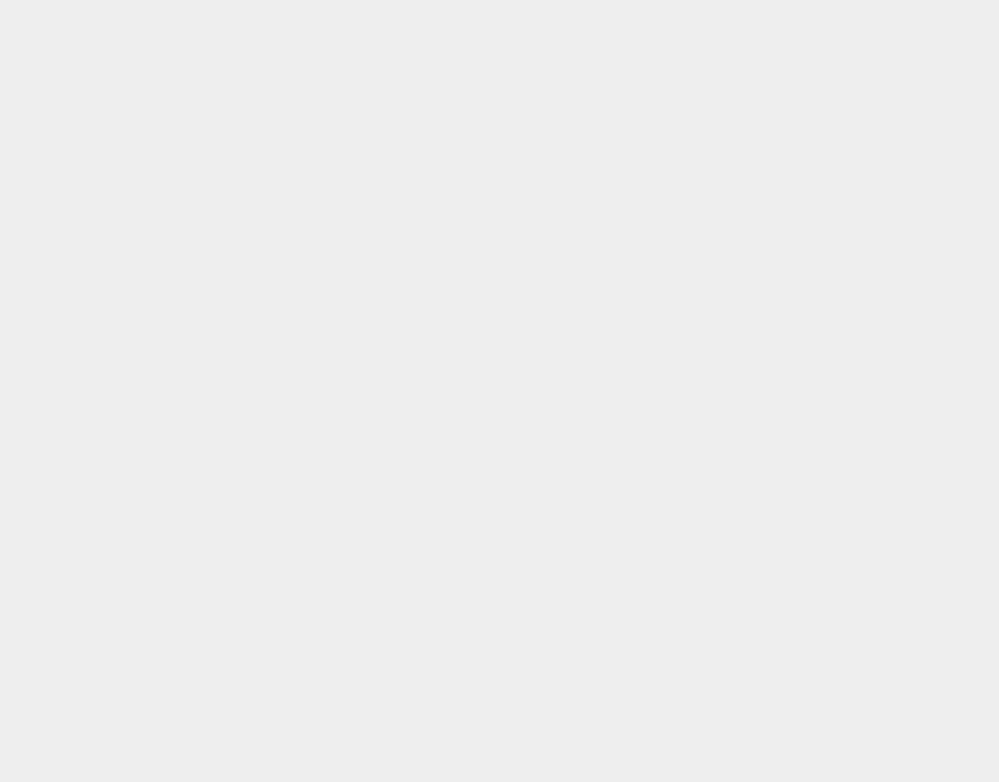
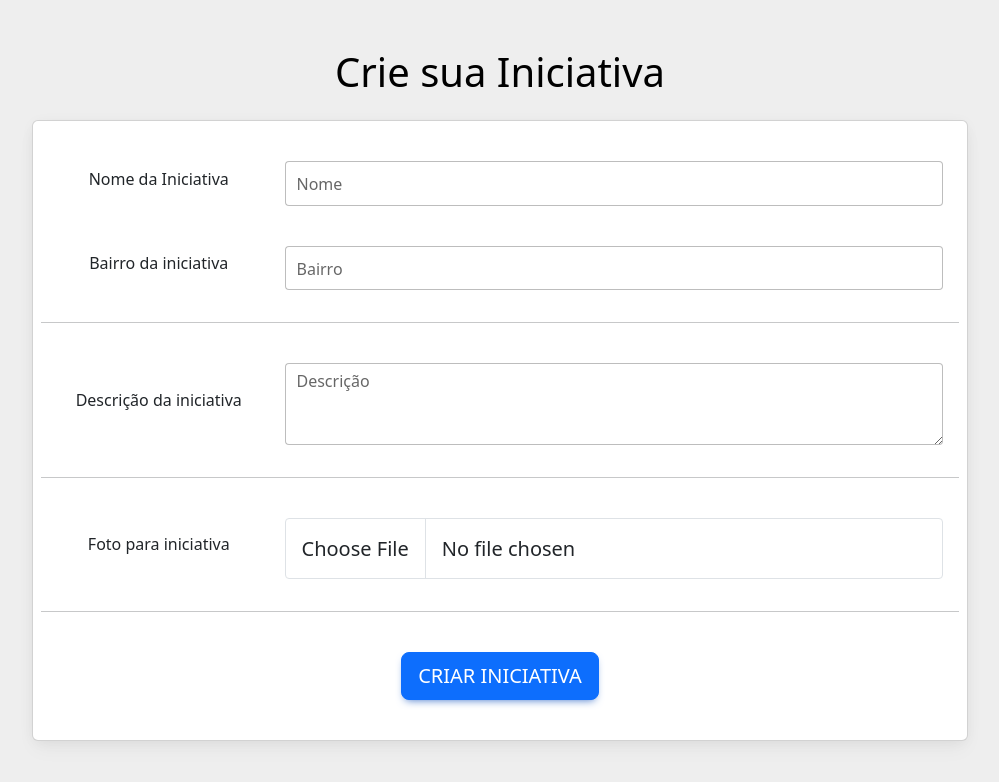
Before and after one commit to RodBC/Projeto-Engenharia-Software, a React (Vite) app in the folder application/apps/client/: page /Form in a window 1280 px wide. Before the commit this address had no page. Shown: the top 782 px of the page, without its empty margins (140-1139 px from the left). Built offline with nearby package versions, Linux system fonts and the light colour scheme.

Commit message:
puxando imagens do banco de dados, criando o froms da iniciativa, criando método para criar iniciativa

```diff
--- a/application/apps/client/src/App.tsx
+++ b/application/apps/client/src/App.tsx
@@ -3,20 +3,18 @@ import { HomePage } from "./components/HomePage/HomePage.js"
 import { AboutPage } from "./components/AboutPage/AboutPage.js"
 import { LoginPage } from './components/LoginPage/LoginPage.js'
 import { RegisterPage } from "./components/RegisterPage/RegisterPage.js"
-// import { AuthRequire } from './contexts/auth/AuthRequire.tsx'
-import './app_style.css'
 import { UserPage } from './components/UserPage/UserPage.js'
 import { InitiativePage } from './components/InitiativePage/InitiativePage.tsx'
-import { InitiativeForm } from './components/InitiativeForms/initiative_forms.tsx'
+import { UserForm } from './components/userForms/userForms.tsx'
 import { useContext } from 'react'
 import { AuthContext } from './contexts/auth/AuthContext.tsx'
 import { Navigate } from 'react-router-dom'
+import { InitiativeForm } from './components/InitiativeForm/InitiativeForm.tsx'
+import './app_style.css'
 
 export const App = () => {
 
   const auth = useContext(AuthContext)
-
-
 
   return (
     <div className="app_background_div">
@@ -39,9 +37,11 @@ export const App = () => {
         <Route path='/UserPage' element={auth?.isAuthenticated() ? <UserPage/> :  <Navigate to="/login" />} />
 
           {/* página da iniciativa */}
-          <Route path='/main' element={<InitiativePage/>}/>
+          <Route path='/Initiative/:id' element={<InitiativePage/>}/>
 
-          <Route path='/InitiativeForms' element={<InitiativeForm/>}/>
+          <Route path='/UserForm' element={<UserForm/>}/>
+
+          <Route path='/Form' element={<InitiativeForm/>}/>
 
       </Routes>
     </div>
--- a/application/apps/client/src/components/HomePage/HomePage.tsx
+++ b/application/apps/client/src/components/HomePage/HomePage.tsx
@@ -1,21 +1,13 @@
-import { Locations } from "../LocationsCarrousel/Locations.js"
 import { Footer } from "../Footer/Footer.js"
 import {NavBar} from "../Navbar/navbar.jsx"
 import {TestCard} from "../TestCard/TestCard"
-import { useAuth } from "../../contexts/auth/AuthContext.js"
 
 export const HomePage = () => {
 
-    const { createInitiative } = useAuth()
-
-    function ativar(){
-        createInitiative("Pirão", "nda", "Várzea", null, null, null)
-    }
 
     return(
       <>
         <NavBar/>
-        <button onClick={ativar}>teste</button>
 
             <TestCard/>
 
--- /dev/null
+++ b/application/apps/client/src/components/InitiativeForm/InitiativeForm.tsx
@@ -0,0 +1,107 @@
+import { MDBBtn, MDBContainer, MDBRow, MDBCol, MDBCard, MDBCardBody, MDBInput, MDBTextArea, MDBFile } from 'mdb-react-ui-kit';
+import { useAuth } from '../../contexts/auth/AuthContext';
+import { useState } from 'react'
+import { ref, uploadBytes, getDownloadURL } from "firebase/storage";
+import { storage } from "../../firebase/firebase";
+import { v4 } from "uuid";
+
+export const InitiativeForm = () => {
+
+    const { createInitiative } = useAuth()
+
+    const [description, setDescription] = useState("");
+    const [name, setName] = useState("")
+    const [neighborhood, setNeighborhood] = useState("")
+    const [image, setImage] = useState(null)
+
+
+    const create = async() => {
+
+        if (image == null) return;
+
+        const imageRef = ref(storage,`images/initiative/icon/${image.name + v4()}`);
+
+        try {
+            // Upload the image and get the URL
+            const snapshot = await uploadBytes(imageRef, image);
+            const url = await getDownloadURL(snapshot.ref);
+
+            await createInitiative(name, description, neighborhood, url, null, null)
+        } catch (error) {
+            console.error("Error uploading image:", error);
+        }
+
+    }
+
+    return (
+        <MDBContainer fluid>
+        <MDBRow className='d-flex justify-content-center align-items-center'>
+            <MDBCol lg='9' className='my-5'>
+            <h1 className="text-black mb-4">Crie sua Iniciativa</h1>
+            <MDBCard>
+                <MDBCardBody className='px-4'>
+                <MDBRow className='align-items-center pt-4 pb-3'>
+                    <MDBCol md='3' >
+                    <h6 className="mb-2">Nome da Iniciativa</h6>
+                    </MDBCol>
+                    <MDBCol md='9'>
+                    <MDBInput
+                    label='Nome'
+                    size='lg'
+                    id='form1'
+                    type='text'
+                    onChange={(e)=> {setName(e.target.value)}}/>
+                    </MDBCol>
+                </MDBRow>
+
+                <MDBRow className='align-items-center pt-4 pb-3'>
+                    <MDBCol md='3' >
+                    <h6 className="mb-2">Bairro da iniciativa</h6>
+                    </MDBCol>
+                    <MDBCol md='9'>
+                    <MDBInput
+                    label='Bairro'
+                    size='lg'
+                    id='form1'
+                    type='text'
+                    onChange={(e)=> {setNeighborhood(e.target.value)}}/>
+                    </MDBCol>
+                </MDBRow>
+
+                <hr className="mx-n3" />
+                <MDBRow className='align-items-center pt-4 pb-3'>
+                    <MDBCol md='3' >
+                    <h6 className="mb-2">Descrição da iniciativa</h6>
+                    </MDBCol>
+                    <MDBCol md='9'  >
+                    <MDBTextArea label='Descrição'
+                    id='textAreaExample'
+                    rows={3}
+                    style={{minHeight: '45px'}}
+                    onChange={(e)=> {setDescription(e.target.value)}}/>
+                    </MDBCol>
+                </MDBRow>
+
+                <hr className="mx-n3" />
+                <MDBRow className='align-items-center pt-4 pb-3'>
+                    <MDBCol md='3'>
+                    <h6 className="mb-2">Foto para iniciativa</h6>
+                    </MDBCol>
+                    <MDBCol md='9' >
+                    <MDBFile
+                    size='lg'
+                    id='customFile'
+                    onChange={(event) => {setImage(event.target.files[0]);}}/>
+                    </MDBCol>
+                </MDBRow>
+                <hr className="mx-n3" />
+
+                <MDBBtn className='my-4' onClick={create} size='lg'>Criar Iniciativa</MDBBtn>
+                </MDBCardBody>
+            </MDBCard>
+            </MDBCol>
+        </MDBRow>
+
+        </MDBContainer>
+    );
+}
--- a/application/apps/client/src/components/Navbar/navbar.tsx
+++ b/application/apps/client/src/components/Navbar/navbar.tsx
@@ -55,7 +55,7 @@ export const NavBar = () => {
                     id={`offcanvasNavbarDropdown-expand-${expand}`}
                   >
 					          {/* Se o usuário extiver logado, permita ele acessar o recurso */}
-                    {auth?.user &&  <NavDropdown.Item href="/UserPage">Criar Iniciativa</NavDropdown.Item>}
+                    {auth?.user &&  <NavDropdown.Item href="/Form">Criar Iniciativa</NavDropdown.Item>}
                     {!auth?.user &&  <NavDropdown.Item href="/login">Criar Iniciativa</NavDropdown.Item>}
                     <NavDropdown.Item href="#action4" onClick={checkAuth}>
                       Another action
--- a/application/apps/client/src/components/UserPage/UserPage.tsx
+++ b/application/apps/client/src/components/UserPage/UserPage.tsx
@@ -1,24 +1,14 @@
 import * as styled from "./styles";
-import { useContext, useEffect } from "react";
-import { AuthContext, useAuth } from "../../contexts/auth/AuthContext";
+import { useContext } from "react";
+import { AuthContext } from "../../contexts/auth/AuthContext";
 import { Carousel } from "react-bootstrap";
 import { useState } from "react";
 import { NavBar } from "../Navbar/navbar";
 import { Footer } from "../Footer/Footer";
-import { InitiativeForm } from "../InitiativeForms/initiative_forms";
+import { UserForm } from "../userForms/userForms";
 
 export const UserPage = () => {
   const auth = useContext(AuthContext);
-  // const { getUser } = useAuth();
-
-  // useEffect(() => {
-
-  //   if(auth?.user){
-  //     getUser(Number(auth?.user?.id));
-  //   }
-
-  // }, []);
-
 
   const [index, setIndex] = useState(0);
   const [showModal, setShowModal] = useState(false);
@@ -46,7 +36,7 @@ export const UserPage = () => {
           >
           <styled.IconClose onClick={toggleModal} />
           </div>
-          <InitiativeForm />
+          <UserForm/>
         </styled.ModalContainer>
       )}
 
--- a/application/apps/client/src/components/InitiativeForms/initiative_forms.tsx
+++ b/application/apps/client/src/components/userForms/userForms.tsx
@@ -3,57 +3,54 @@ import Form from "react-bootstrap/Form";
 import { AiFillFacebook } from "react-icons/ai";
 import { useState } from "react";
 import { AiFillInstagram, AiFillTwitterCircle } from "react-icons/ai";
-import { AuthContext, useAuth } from "../../contexts/auth/AuthContext.tsx";
-import { useContext } from "react";
+import { useAuth } from "../../contexts/auth/AuthContext.tsx";
 // import { showAutoCloseAlert } from "../Alert/Alert.tsx";
 import { ref, uploadBytes, getDownloadURL } from "firebase/storage";
 import { storage } from "../../firebase/firebase";
 import { v4 } from "uuid";
+import { useContext} from 'react'
+import { AuthContext } from "../../contexts/auth/AuthContext.tsx";
 
-export const InitiativeForm = () => {
+export const UserForm = () => {
   //  --------------------firebase-config--------------------------
 
   const { updateUser } = useAuth();
-  const auth = useContext(AuthContext);
   const [textarea, setTextArea] = useState("");
+
+  const auth = useContext(AuthContext)
 
   const [imageUpload, setImageUpload] = useState(null);
   const [imageBanner, setImageBanner] = useState(null);
 
-  // const uploadFileIcon = async () => {
-  //   if (imageUpload == null) return;
-  //   const imageRef = ref(
-  //     storage,
-  //     `images/user/icon/${imageUpload.name + v4()}`
-  //   );
+   const uploadFileIcon = async () => {
+    if (imageUpload == null) return;
+    const imageRef = ref(
+      storage,
+      `images/user/icon/${imageUpload.name + v4()}`
+    );
 
-  //   // if (imageBanner == null) return;
-  //   // const imageRef2 = ref(
-  //   //   storage,
-  //   //   `images/user/banner/${imageBanner.name + v4()}`
-  //   // );
+    if (imageBanner == null) return;
+    const imageRef2 = ref(
+      storage,
+      `images/user/banner/${imageBanner.name + v4()}`
+    );
 
-  //   try {
-  //     // Upload the image and get the URL
-  //     const snapshot = await uploadBytes(imageRef, imageUpload);
-  //     // const snapshot2 = await uploadBytes(imageRef2, imageBanner);
+    try {
+      // Upload the image and get the URL
+      const snapshot = await uploadBytes(imageRef, imageUpload);
+      const snapshot2 = await uploadBytes(imageRef2, imageBanner);
 
-  //     const url = await getDownloadURL(snapshot.ref);
-  //     // const url2 = await getDownloadURL(snapshot2.ref);
+      const url = await getDownloadURL(snapshot.ref);
+      const url2 = await getDownloadURL(snapshot2.ref);
 
-  //     // Now, call updateUser with the updated imageUrls
-  //     // updateUser(auth?.user?.id, url, textarea, url2);
+      await updateUser(url, url2, textarea);
+      window.location.reload()
 
 
-  //   } catch (error) {
-  //     console.error("Error uploading image:", error);
-  //   }
-  // };
-
-  function teste(){
-    console.log(textarea)
-    updateUser(textarea)
-  }
+    } catch (error) {
+      console.error("Error uploading image:", error);
+    }
+  };
 
   return (
     <>
@@ -127,7 +124,7 @@ export const InitiativeForm = () => {
             </div>
           </div>
 
-          <Button className="btn btn-primary" onClick={teste}>
+          <Button className="btn btn-primary" onClick={uploadFileIcon}>
             Prosseguir
           </Button>
         </div>
--- a/application/apps/client/src/types/AuthContext.ts
+++ b/application/apps/client/src/types/AuthContext.ts
@@ -4,11 +4,10 @@ export type AuthContextType = {
     user: User | null | undefined;
     signIn: (email: string, password: string) => Promise<void>;
     signUp: (email:string, password: string, name:string) => Promise<void>
-    updateUser: (description:string) => Promise<void>
+    updateUser: (imgUrl:string, bannerURL:string, description:string) => Promise<void>
     createInitiative: (name:string, description:string, bairro:string, icon: string | null, images:string | null, socials:string | null) => Promise<void>
     getUser: (Id:number) => Promise<void>
     getAllInitiatives: () => Promise<any>
     isAuthenticated: () => boolean;
     logOut: () => Promise<void>;
-    checkAuth: () => Promise<void>;
   };
```
Also changed, not shown: application/apps/client/src/components/TestCard/TestCard.tsx (+12 -3 lines), application/apps/client/src/contexts/auth/AuthProvider.tsx (+9 -42 lines), application/apps/client/src/hooks/useApi.ts (+10 -25 lines), application/apps/client/src/components/userForms/formStyles.tsx (renamed from application/apps/client/src/components/InitiativeForms/formStyles.tsx), application/apps/client/src/contexts/auth/AuthRequire.tsx (added), 1 other file (tests, documents, lock files or other folders).
